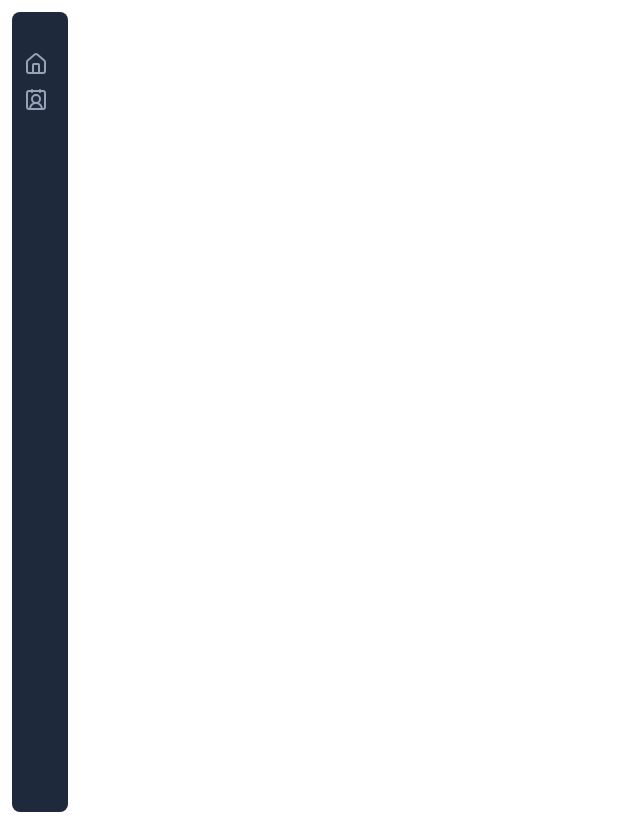
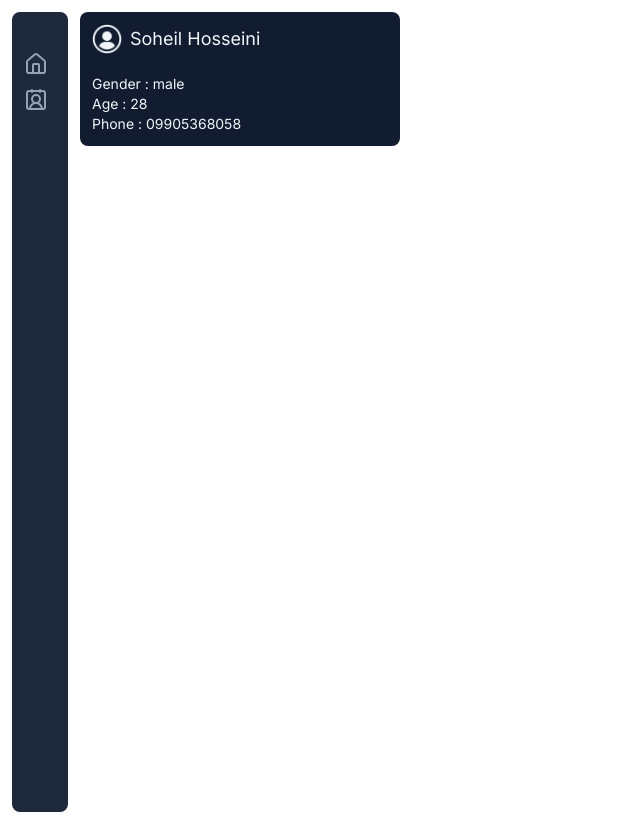
Before and after one commit to soheil9685/contact-list, a Next.js app: page /contacts in a window 1280 px wide. Shown: the whole page, without its empty margins (0-640 px from the left). Built offline with nearby package versions, Linux system fonts and the light colour scheme; no server answers; the database is empty.

Commit message:
ContactBox component

```diff
--- /dev/null
+++ b/Components/Contact/ContactBox.js
@@ -0,0 +1,19 @@
+import Image from "next/image"
+
+export default function ContactBox({firstName , lastName , gender , age , phone}) {
+    return (
+        <div className="bg-[#111C30] p-3 rounded-lg overflow-hidden w-80 mt-3">
+            <span className="flex items-center gap-2 mb-5">
+                <Image src="/assets/images/profile.png" width={30} height={30} />
+                <h2 className="text-[#F1F5F9] inter text-lg">
+                    {firstName} {lastName} Soheil Hosseini
+                </h2>
+            </span>
+            <span className="text-[#F1F5F9] inter text-sm">
+                <p>Gender : {gender} male</p>
+                <p>Age : {age} 28</p>
+                <p>Phone : {phone} 09905368058</p>
+            </span>
+        </div>
+    )
+}
--- a/pages/contacts/index.js
+++ b/pages/contacts/index.js
@@ -1,3 +1,4 @@
+import ContactBox from "@/Components/Contact/ContactBox";
 import Navbar from "@/Components/Navbar/Navbar";
 import Contact from "@/models/Contact";
 import connectDB from "@/uitls/connectDB";
@@ -5,10 +6,10 @@ import connectDB from "@/uitls/connectDB";
 export default function Contacts({ contacts }){
 
     return(
-        <section>
+        <section className="flex ">
             <Navbar />
-            <main className="bg-[#0F172A]">
-
+            <main className="">
+                <ContactBox />
             </main>
         </section>
     )
```
Also changed, not shown: public/assets/images/profile.png (added).
